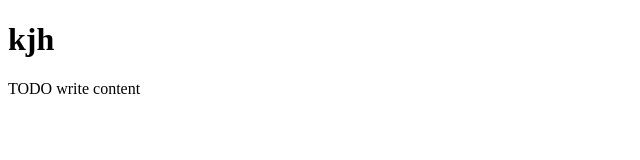
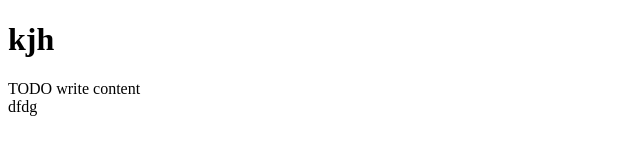
Before and after one commit to albertaljeanpierre/stats, a plain HTML site: page index.html in a window 1280 px wide. Shown: the full height of the page, 0-640 px from the left. Drawn offline with Linux system fonts and the light colour scheme.

Commit message:
initial commit

```diff
--- a/index.html
+++ b/index.html
@@ -8,6 +8,6 @@
     <body>
         <h1>kjh</h1>
         <div>TODO write content</div>
-
+        dfdg
     </body>
 </html>
```
